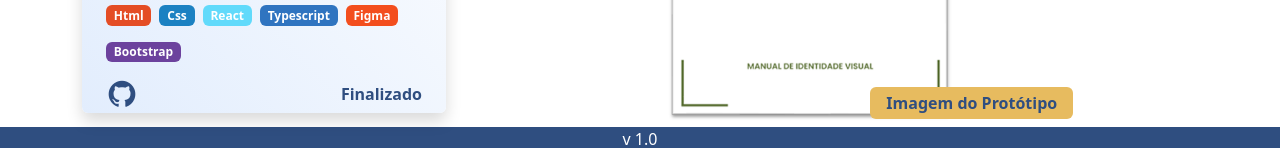
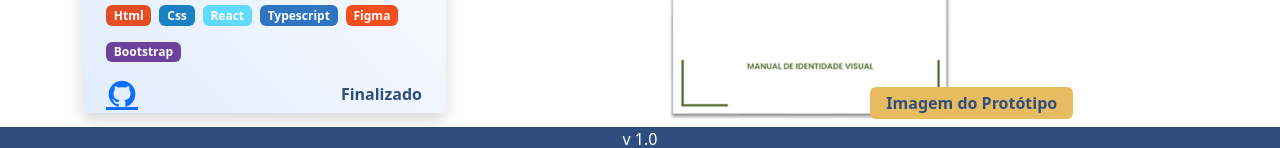
Before and after one commit to FellipeGodoi/portifolio, a React (Vite) app: page / in a window 1280 px wide. Shown: the part 1854-2002 px from the top of the page. Built offline with nearby package versions, Linux system fonts and the light colour scheme; some icons are missing.

Commit message:
Correção link do geppa

```diff
--- a/src/componentes/slider/Slider.tsx
+++ b/src/componentes/slider/Slider.tsx
@@ -13,7 +13,7 @@ interface ImageSliderProps {
 
 }
 
-const ImageSlider: React.FC<ImageSliderProps> = ({nomeProjeto, descricao, tarefas, images, tags, status}) => {
+const ImageSlider: React.FC<ImageSliderProps> = ({nomeProjeto, descricao, tarefas, linkGit, images, tags, status}) => {
     if (images.length === 0) {
         return <p className="text-center">Nenhuma imagem disponível</p>;
     }
@@ -45,7 +45,7 @@ const ImageSlider: React.FC<ImageSliderProps> = ({nomeProjeto, descricao, tarefa
                     ))}
                 </div>
                 <div className="d-flex column justify-content-between align-items-center">
-                    <span className="ri-github-fill fs-2" />
+                    <a href={linkGit} target="_blank" className="ri-github-fill fs-2" />
                     <span className="fw-semibold ">{status}</span>
                 </div>
             </div>
```
